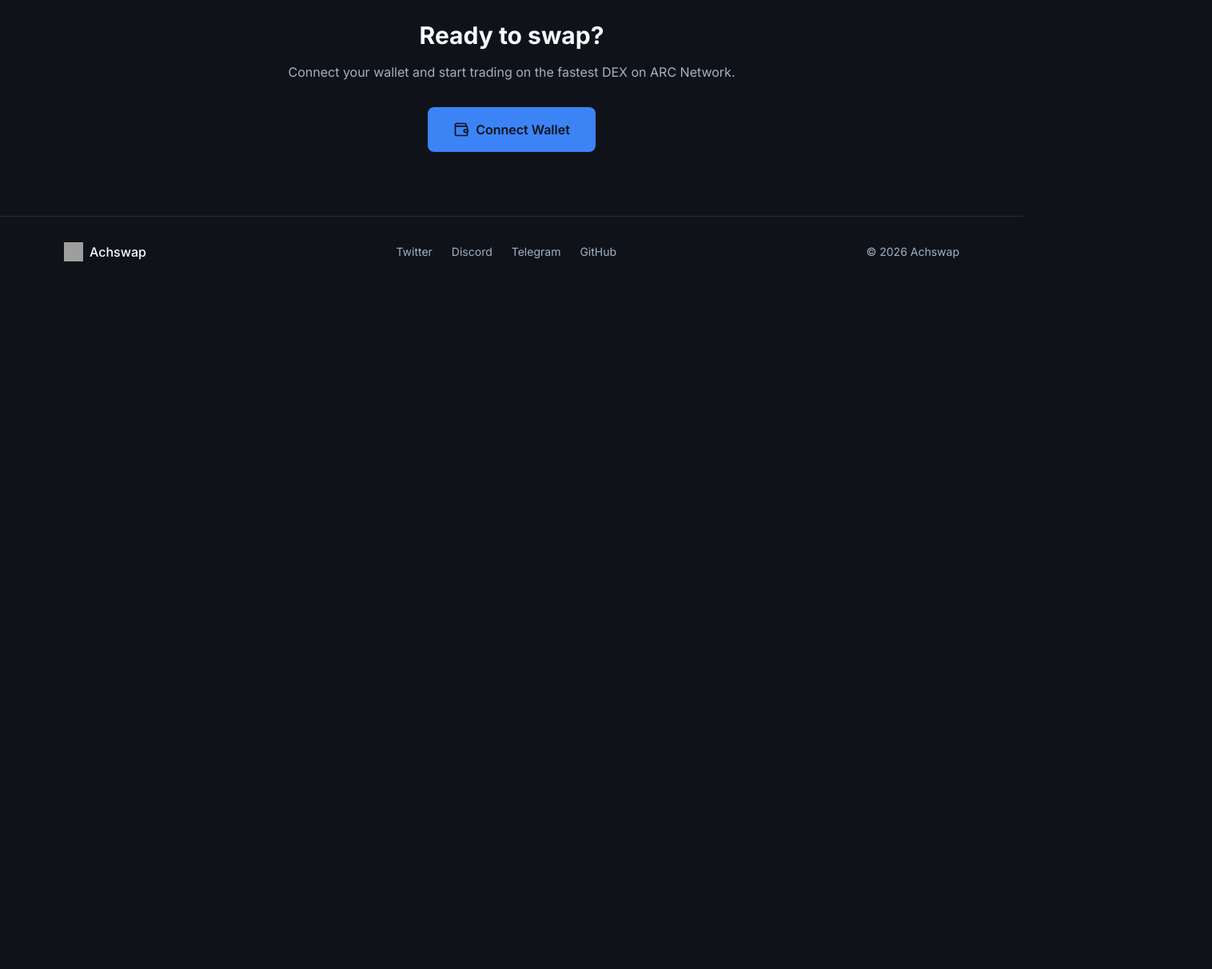
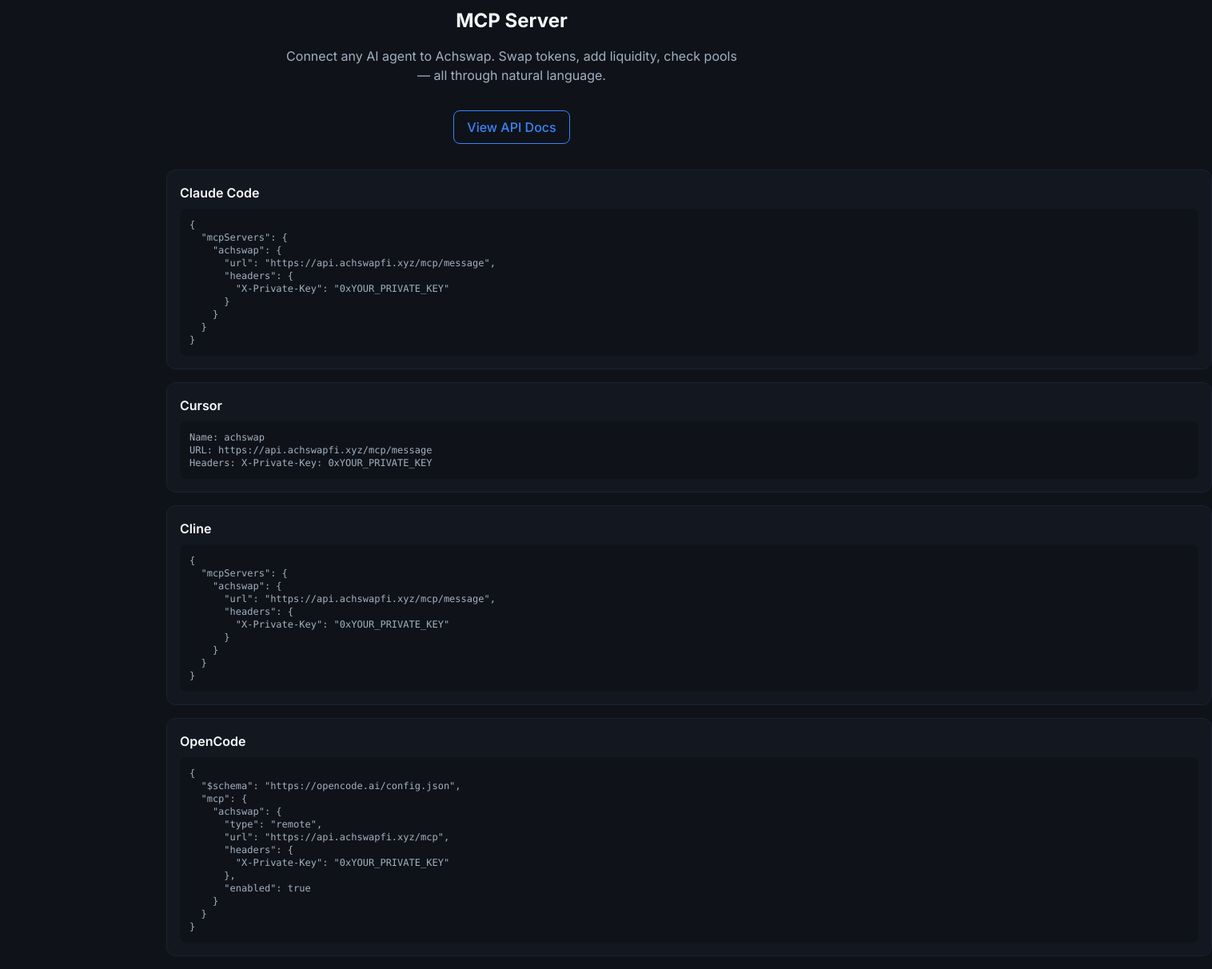
Before and after one commit to Asif2902/achswap-homepage, a React (Vite) app: page / in a window 1280 px wide. Shown: the part 1560-2772 px from the top of the page at 80% size, 1516 px wide, since content can reach past the window. Before the commit the page ends 1919 px from the top, so only its background shows below. Built offline with nearby package versions, Linux system fonts and the light colour scheme; grey boxes are pictures that could not be loaded; the HTML template or start-up script is replaced by a standard one.

Commit message:
feat: Update stats (192K TVL, 2.5K tnx, 100+ users, /bin/bash.014 ACHS) and add MCP config examples

```diff
--- a/src/App.tsx
+++ b/src/App.tsx
@@ -16,10 +16,10 @@
 ]
 
 const stats = [
-  { value: '$24.5M', label: 'Total Value Locked' },
-  { value: '156K+', label: 'Transactions' },
-  { value: '12K+', label: 'Traders' },
-  { value: '99.9%', label: 'Uptime' },
+  { value: '$192K', label: 'Total Value Locked' },
+  { value: '2.5K', label: 'Transactions' },
+  { value: '100+', label: 'Active Users' },
+  { value: '$0.014', label: 'ACHS Price' },
 ]
 
 function Navbar() {
@@ -45,8 +45,8 @@
 
           <div className="hidden md:flex items-center gap-6">
             <a href="#features" className="text-sm text-[hsl(215_20%_70%)] hover:text-white transition-colors">Features</a>
+            <a href="#mcp" className="text-sm text-[hsl(215_20%_70%)] hover:text-white transition-colors">MCP</a>
             <a href="#" className="text-sm text-[hsl(215_20%_70%)] hover:text-white transition-colors">Docs</a>
-            <a href="#" className="text-sm text-[hsl(215_20%_70%)] hover:text-white transition-colors">Analytics</a>
           </div>
 
           <div className="flex items-center gap-3">
@@ -68,8 +68,8 @@
         {mobileMenuOpen && (
           <div className="md:hidden py-4 border-t border-[hsl(217_33%_18%)] space-y-3">
             <a href="#features" className="block text-sm text-[hsl(215_20%_70%)]">Features</a>
+            <a href="#mcp" className="block text-sm text-[hsl(215_20%_70%)]">MCP</a>
             <a href="#" className="block text-sm text-[hsl(215_20%_70%)]">Docs</a>
-            <a href="#" className="block text-sm text-[hsl(215_20%_70%)]">Analytics</a>
             <a
               href="https://app.achswapfi.xyz"
               className="flex w-full px-4 py-2 bg-[hsl(217_91%_60%)] text-[hsl(220_25%_8%)] font-medium text-sm rounded-lg justify-center"
@@ -201,6 +201,104 @@
   )
 }
 
+function MCPSection() {
+  const configs = [
+    {
+      name: 'Claude Code',
+      code: `{
+  "mcpServers": {
+    "achswap": {
+      "url": "https://api.achswapfi.xyz/mcp/message",
+      "headers": {
+        "X-Private-Key": "0xYOUR_PRIVATE_KEY"
+      }
+    }
+  }
+}`,
+    },
+    {
+      name: 'Cursor',
+      code: `Name: achswap
+URL: https://api.achswapfi.xyz/mcp/message
+Headers: X-Private-Key: 0xYOUR_PRIVATE_KEY`,
+    },
+    {
+      name: 'Cline',
+      code: `{
+  "mcpServers": {
+    "achswap": {
+      "url": "https://api.achswapfi.xyz/mcp/message",
+      "headers": {
+        "X-Private-Key": "0xYOUR_PRIVATE_KEY"
+      }
+    }
+  }
+}`,
+    },
+    {
+      name: 'OpenCode',
+      code: `{
+  "$schema": "https://opencode.ai/config.json",
+  "mcp": {
+    "achswap": {
+      "type": "remote",
+      "url": "https://api.achswapfi.xyz/mcp",
+      "headers": {
+        "X-Private-Key": "0xYOUR_PRIVATE_KEY"
+      },
+      "enabled": true
+    }
+  }
+}`,
+    },
+    {
+      name: 'cURL',
+      code: `curl -X POST https://api.achswapfi.xyz/mcp/message \\
+  -H "Content-Type: application/json" \\
+  -H "X-Private-Key: 0xYOUR_PRIVATE_KEY" \\
+  -d '{"jsonrpc":"2.0","id":1,"method":"tools/call","params":{"name":"get_swap_quote","arguments":{"amount_in":"1000000000000000000","token_in":"USDC","token_out":"ACHS"}}}'`,
+    },
+  ]
+
+  return (
+    <section id="mcp" className="py-16 bg-[hsl(220_25%_10%)]/30">
+      <div className="max-w-4xl mx-auto px-4">
+        <h2 className="text-2xl font-bold text-center mb-4">MCP Server</h2>
+        <p className="text-[hsl(215_20%_70%)] text-center mb-8 max-w-xl mx-auto">
+          Connect any AI agent to Achswap. Swap tokens, add liquidity, check pools — all through natural language.
+        </p>
+
+        <div className="text-center mb-8">
+          <a
+            href="https://api.achswapfi.xyz/mcp/"
+            target="_blank"
+            rel="noopener noreferrer"
+            className="inline-flex items-center gap-2 px-4 py-2 border border-[hsl(217_91%_60%)] text-[hsl(217_91%_60%)] font-medium rounded-lg hover:bg-[hsl(217_91%_60%)]/10 transition-colors"
+          >
+            View API Docs
+          </a>
+        </div>
+
+        <div className="grid gap-4">
+          {configs.map((config) => (
+            <div
+              key={config.name}
+              className="p-4 rounded-xl bg-[hsl(220_25%_10%)] border border-[hsl(217_33%_15%)]"
+            >
+              <div className="flex items-center justify-between mb-2">
+                <h3 className="font-semibold">{config.name}</h3>
+              </div>
+              <pre className="text-xs text-[hsl(215_20%_70%)] overflow-x-auto p-3 bg-[hsl(220_25%_8%)] rounded-lg">
+                <code>{config.code}</code>
+              </pre>
+            </div>
+          ))}
+        </div>
+      </div>
+    </section>
+  )
+}
+
 function CTA() {
   return (
     <section className="py-20">
@@ -253,6 +351,7 @@
       <Stats />
       <Tokens />
       <Features />
+      <MCPSection />
       <CTA />
       <Footer />
     </div>
```
Also changed, not shown: 1 other file (tests, documents, lock files or other folders).
